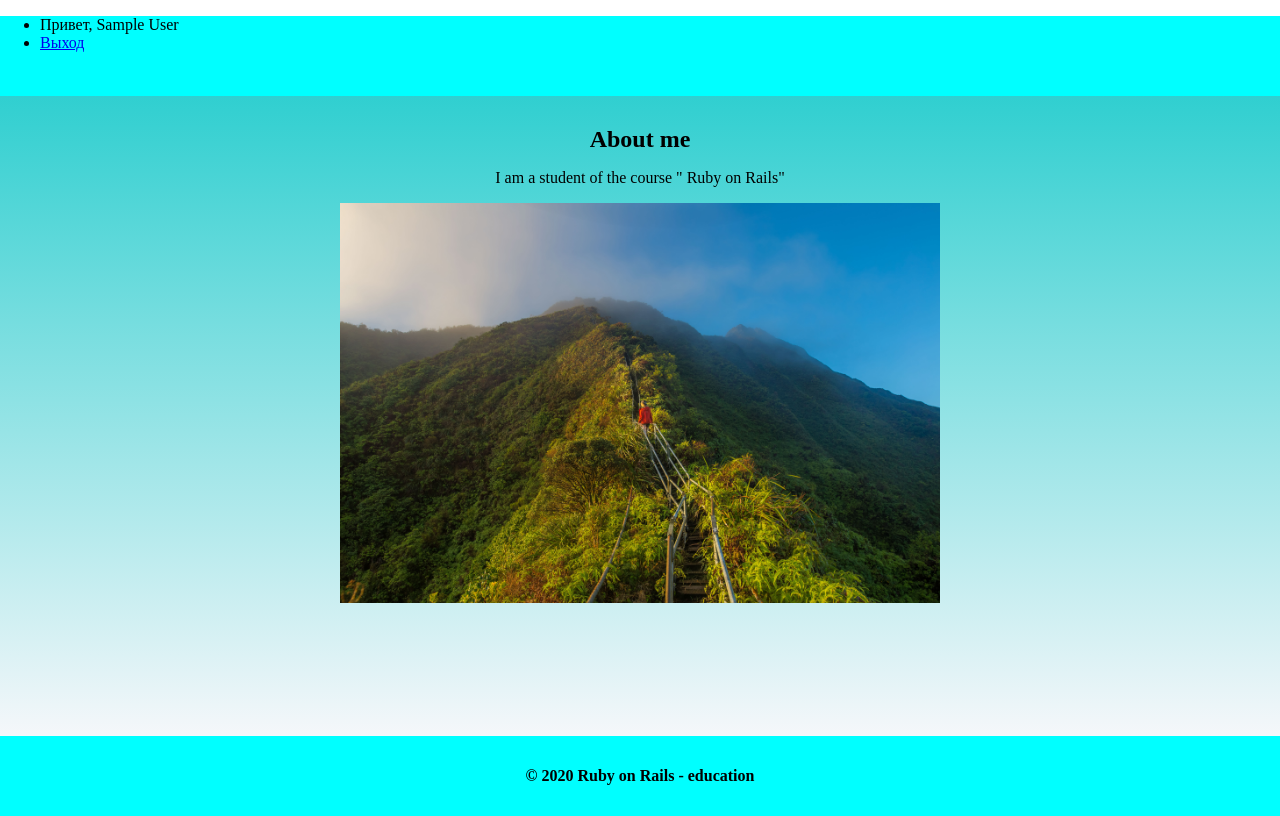
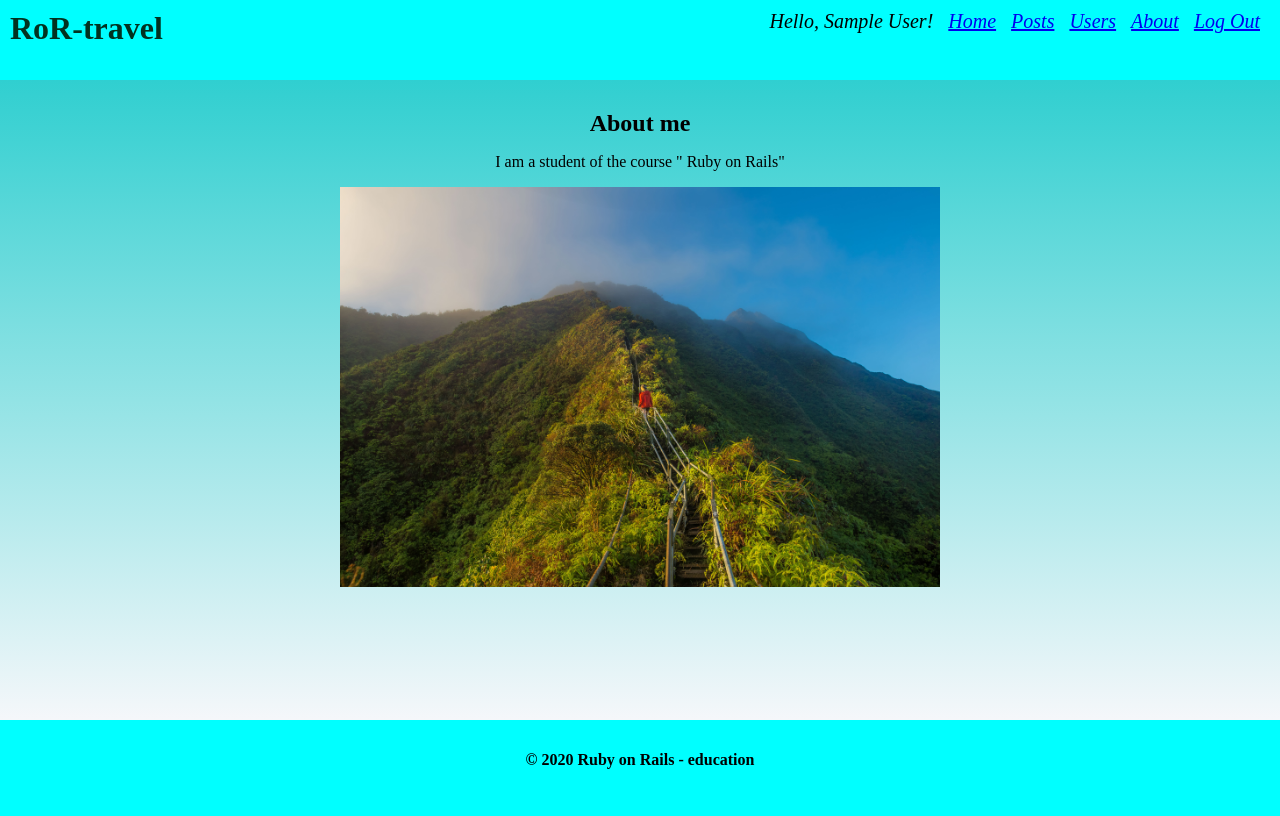
Before and after one commit to uprofound/blog, a Rails app: page /about in a window 1280 px wide. After the commit the page ends 769 px from the top, so only its background shows below. Run offline with Rails 7, Linux system fonts and the light colour scheme; the visitor is signed in with stand-in values (Sample User, id 1); style sheets or scripts are compiled from the project's sources; parts of the project's set-up code (start-up, migrations or seed data) failed here and were passed over.

Commit message:
RoR_lesson6_homework (design tuning)

```diff
--- a/app/assets/stylesheets/about.scss
+++ b/app/assets/stylesheets/about.scss
@@ -2,10 +2,6 @@
 // They will automatically be included in application.css.
 // You can use Sass (SCSS) here: https://sass-lang.com/
 
-h1 {
-  padding-top: 30px;
-}
-
 .img-about {
   height: 50vh;
 }
--- a/app/assets/stylesheets/application.css
+++ b/app/assets/stylesheets/application.css
@@ -14,7 +14,7 @@
  *= require_self
  */
 
-body, header, footer, h1, h4, .menu {
+body, header, footer, h1, h2, h4, .menu {
   margin: 0;
 }
 
@@ -53,6 +53,14 @@ header h1 {
   text-align: center;
 }
 
+h1 {
+  padding-top: 30px;
+}
+
+h2 {
+  padding-top: 20px;
+}
+
 a:hover {
   color: #ff1493; /* DeepPink */
 }
--- a/app/assets/stylesheets/home.scss
+++ b/app/assets/stylesheets/home.scss
@@ -2,10 +2,6 @@
 // They will automatically be included in application.css.
 // You can use Sass (SCSS) here: https://sass-lang.com/
 
-h1 {
-  padding-top: 30px;
-}
-
 .img-home {
   height: 50vh;
 }
--- a/app/views/shared/_header.html.slim
+++ b/app/views/shared/_header.html.slim
@@ -1,8 +1,18 @@
 header
-  ul
+  h1
+    = t('label.topic')
+  ul class="menu"
     - if user_signed_in?
       li
         span = t('label.hello') % current_user.name
+      li
+        = link_to t('label.home'), href="/"
+      li
+        = link_to t('label.posts'), href="/posts"
+      li
+        = link_to t('label.users'), href="/users"
+      li
+        = link_to t('label.about'), href="/about"
       li
         = link_to t('label.log_out'), destroy_user_session_path, method: :delete
     - else
--- a/config/application.rb
+++ b/config/application.rb
@@ -25,7 +25,7 @@ module Blog
     config.load_defaults 6.0
 
     config.i18n.available_locales = [:en, :ru]
-    config.i18n.default_locale = :ru
+    config.i18n.default_locale = :en
     config.time_zone = 'Moscow'
     # Settings in config/environments/* take precedence over those specified here.
     # Application configuration can go into files in config/initializers
--- a/config/locales/en.yml
+++ b/config/locales/en.yml
@@ -30,4 +30,7 @@
 # available at https://guides.rubyonrails.org/i18n.html.
 
 en:
-  hello: "Hello world"
+# hello: "Hello world"
+  label:
+    topic: RoR-travel
+    hello: Hello, %s!
--- a/config/locales/ru.yml
+++ b/config/locales/ru.yml
@@ -1,8 +1,14 @@
 ru:
   label:
+    topic: RoR-путешествие
     log_in: Вход
     log_out: Выход
-    hello: Привет, %s
+    home: Главная
+    posts: Сообщения
+    users: Пользователи
+    about: Обо мне
+    log_out: Выход
+    hello: Привет, %s!
     registration: Регистрация
   activerecord:
     errors:
```
